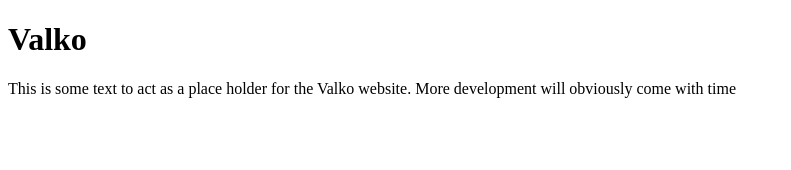
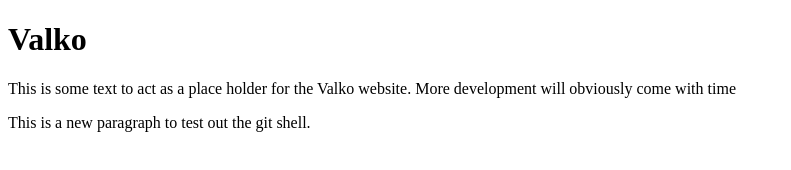
Before and after one commit to Crowella90/ValkoBand, a plain HTML site: page public_html/index.html in a window 1280 px wide. Shown: the whole page, without its empty margins (0-791 px from the left). Drawn offline with Linux system fonts and the light colour scheme.

Commit message:
Added extra line to test shell

```diff
--- a/public_html/index.html
+++ b/public_html/index.html
@@ -20,6 +20,7 @@
 
     <!-- Page content -->
     <p>This is some text to act as a place holder for the Valko website. More development will obviously come with time</p>
+	<P>This is a new paragraph to test out the git shell.</p>
   </body>
 
 </html>
```
